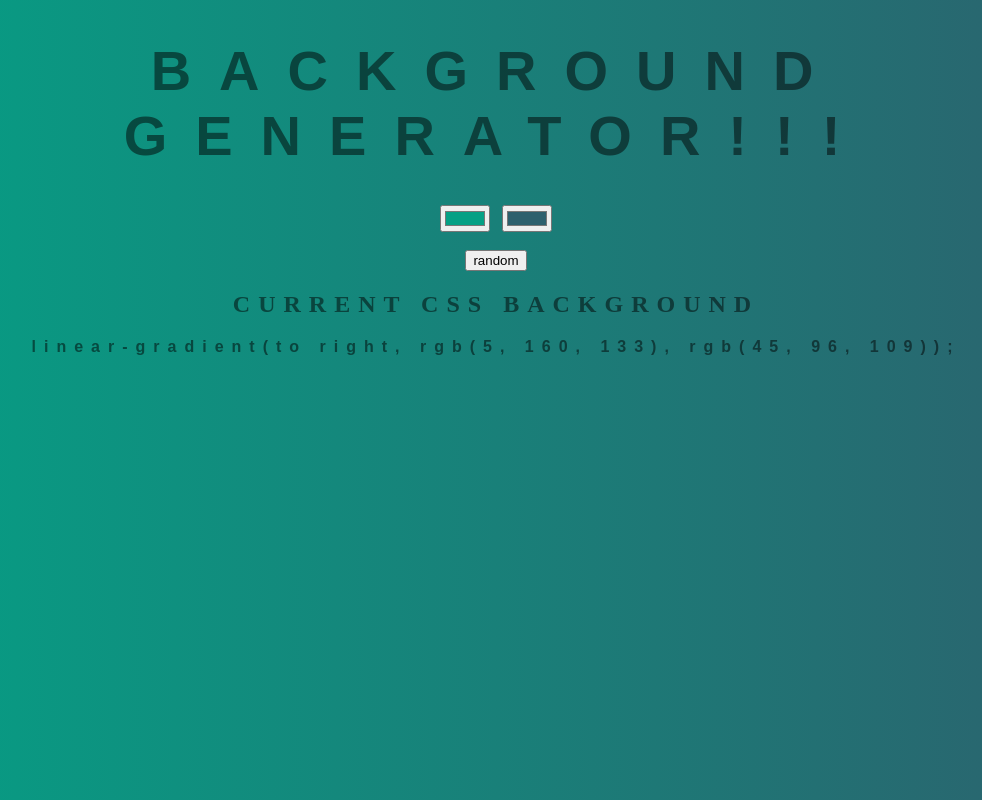
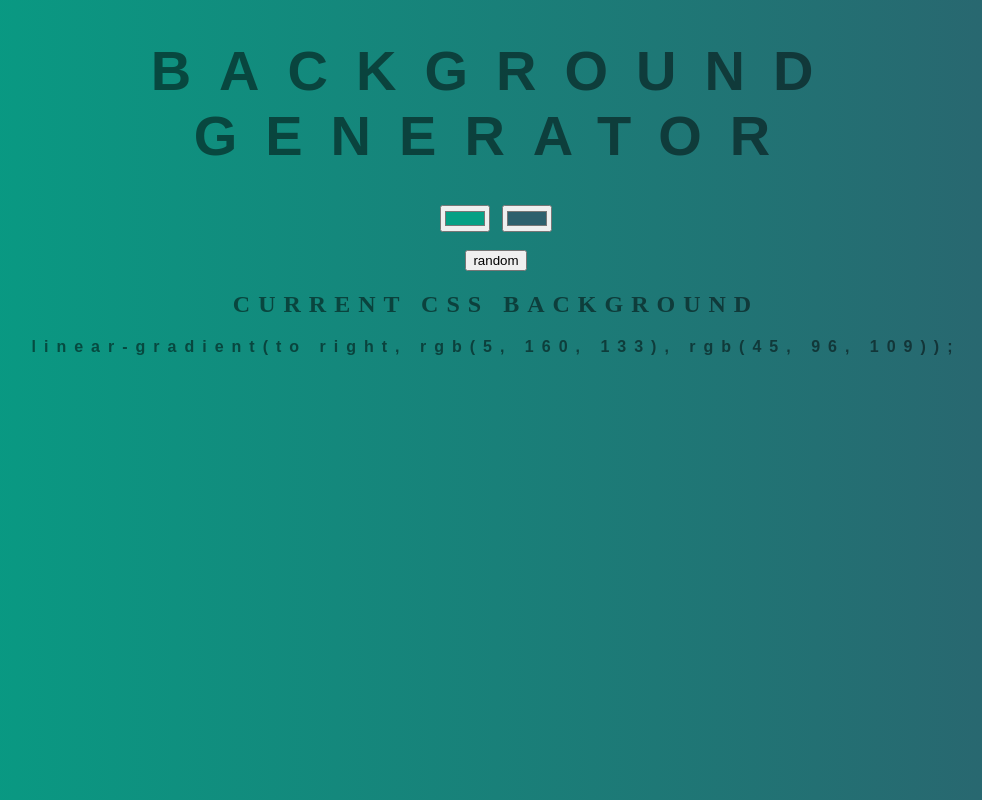
Before and after one commit to tzethoven/background-selector, a website: page index.html in a window 1280 px wide. Shown: the whole page, without its empty margins (144-1126 px from the left). Drawn offline with Linux system fonts and the light colour scheme.

Commit message:
installed npm

```diff
--- a/index.html
+++ b/index.html
@@ -5,7 +5,7 @@
 	<link rel="stylesheet" type="text/css" href="style.css">
 </head>
 <body id="gradient">
-	<h1>Background Generator!!!</h1>
+	<h1>Background Generator</h1>
 	<input type="color" class="color1" value="#00ff00">
 	<input type="color" class="color2" value="#ff0000">
 	<br><br>
```
Also changed, not shown: package.json (added, +19 -0 lines).
